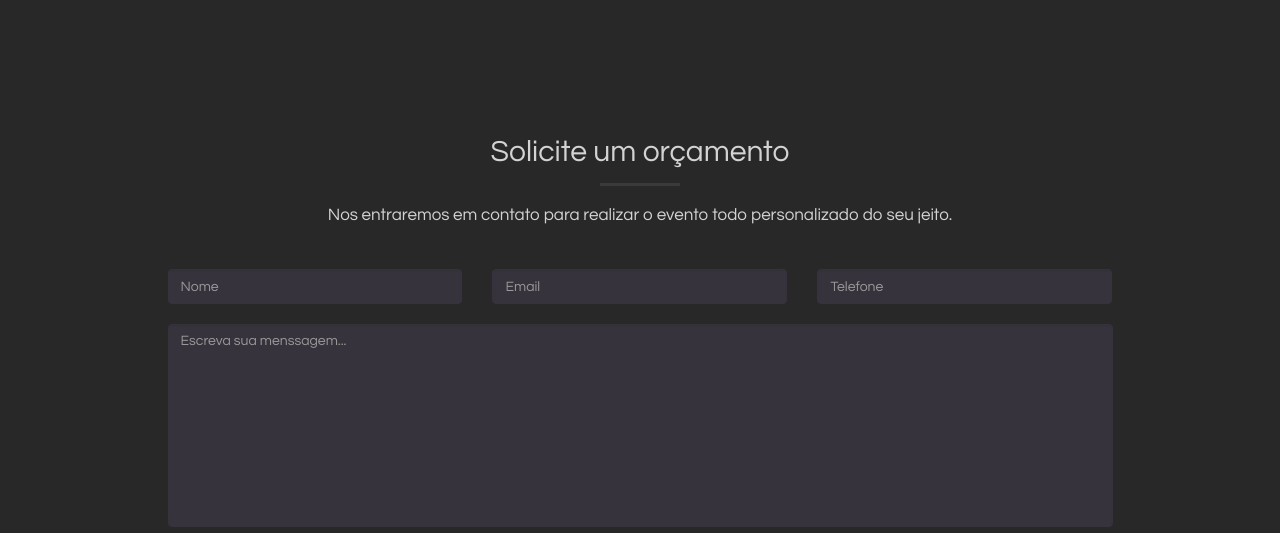
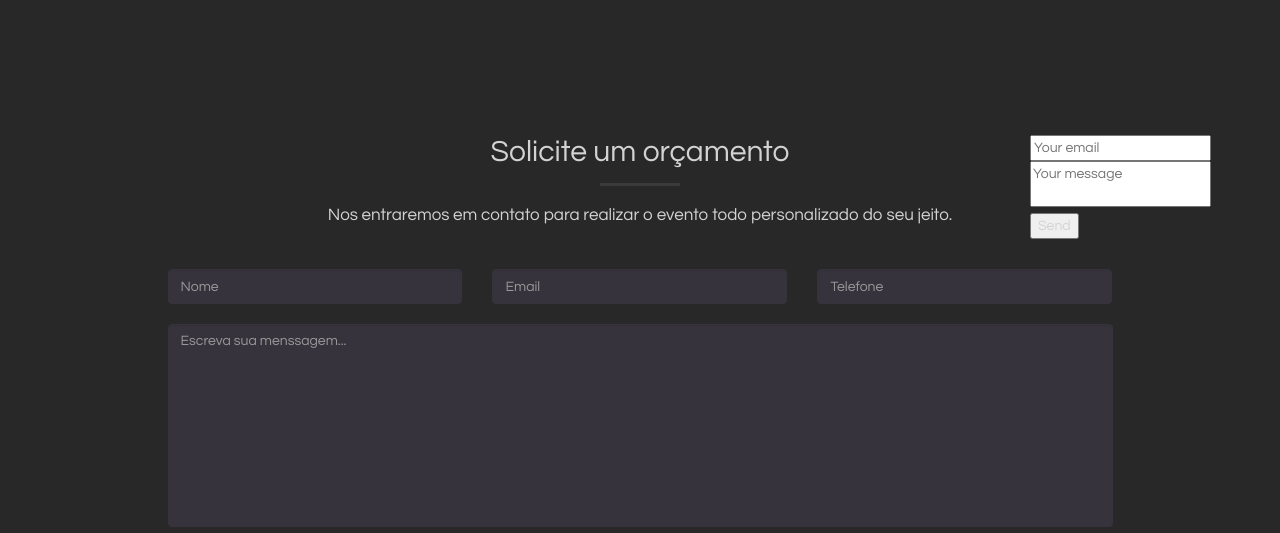
Before and after one commit to felipemacahdo/espa-oeven.github.io, a plain HTML site: page index.html in a window 1280 px wide. Shown: the part 3060-3593 px from the top of the page. Drawn offline with Linux system fonts and the light colour scheme; files whose address does not match are found by name.

Commit message:
Update index.html

```diff
--- a/index.html
+++ b/index.html
@@ -231,6 +231,14 @@
                         <hr class="primary">
                         <p>Nos entraremos em contato para realizar o evento todo personalizado do seu jeito.</p>
                     </div>
+
+                   <form method="POST" action="https://formspree.io/YOUREMAILHERE">
+          <input type="email" name="email" placeholder="Your email">
+          <textarea name="message" placeholder="Your message"></textarea>
+          <button type="submit">Send</button>
+        </form>
+
+
                     <div class="col-lg-10 col-lg-offset-1 text-center">
                         <form class="contact-form row">
                             <div class="col-md-4">
```
